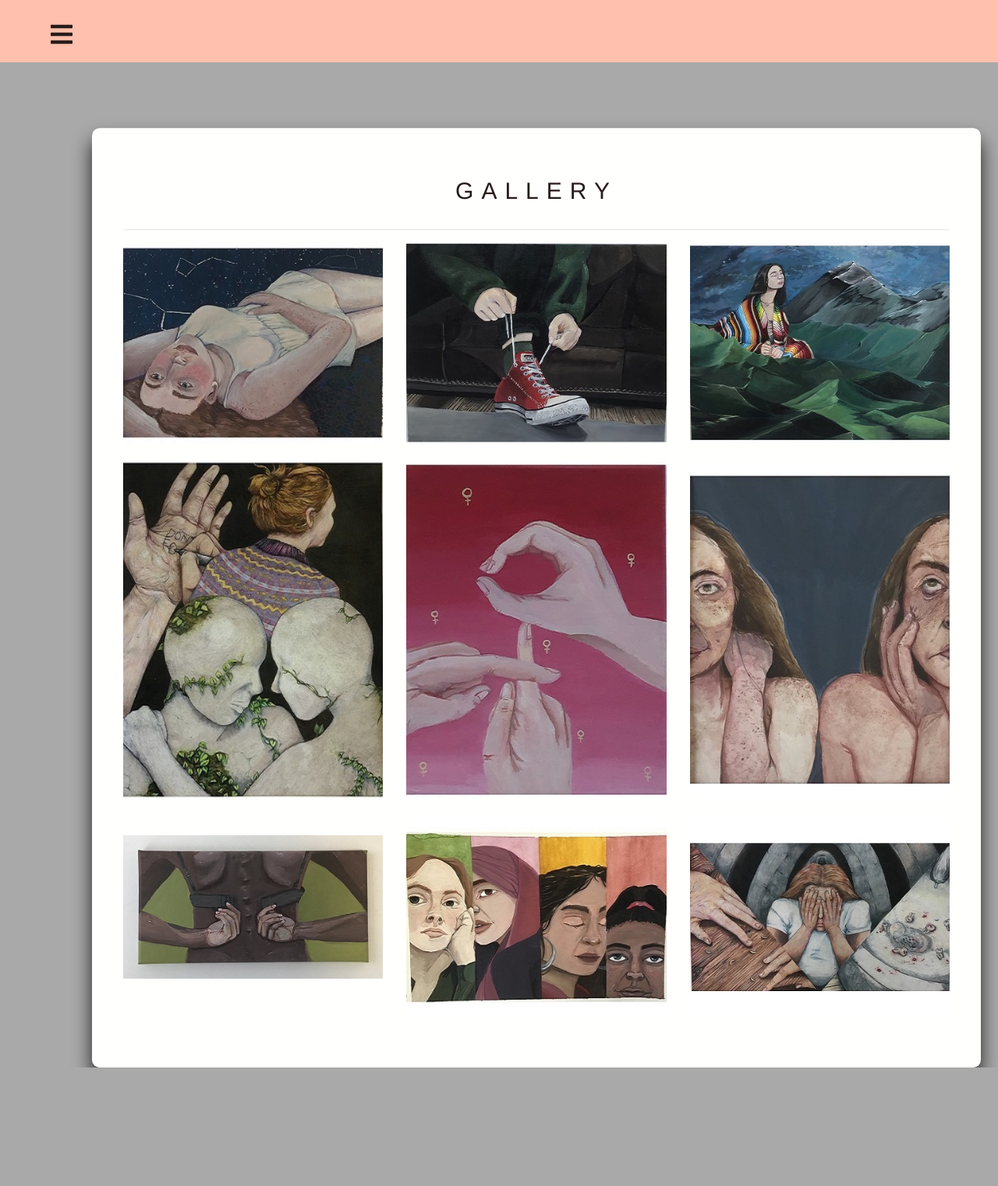
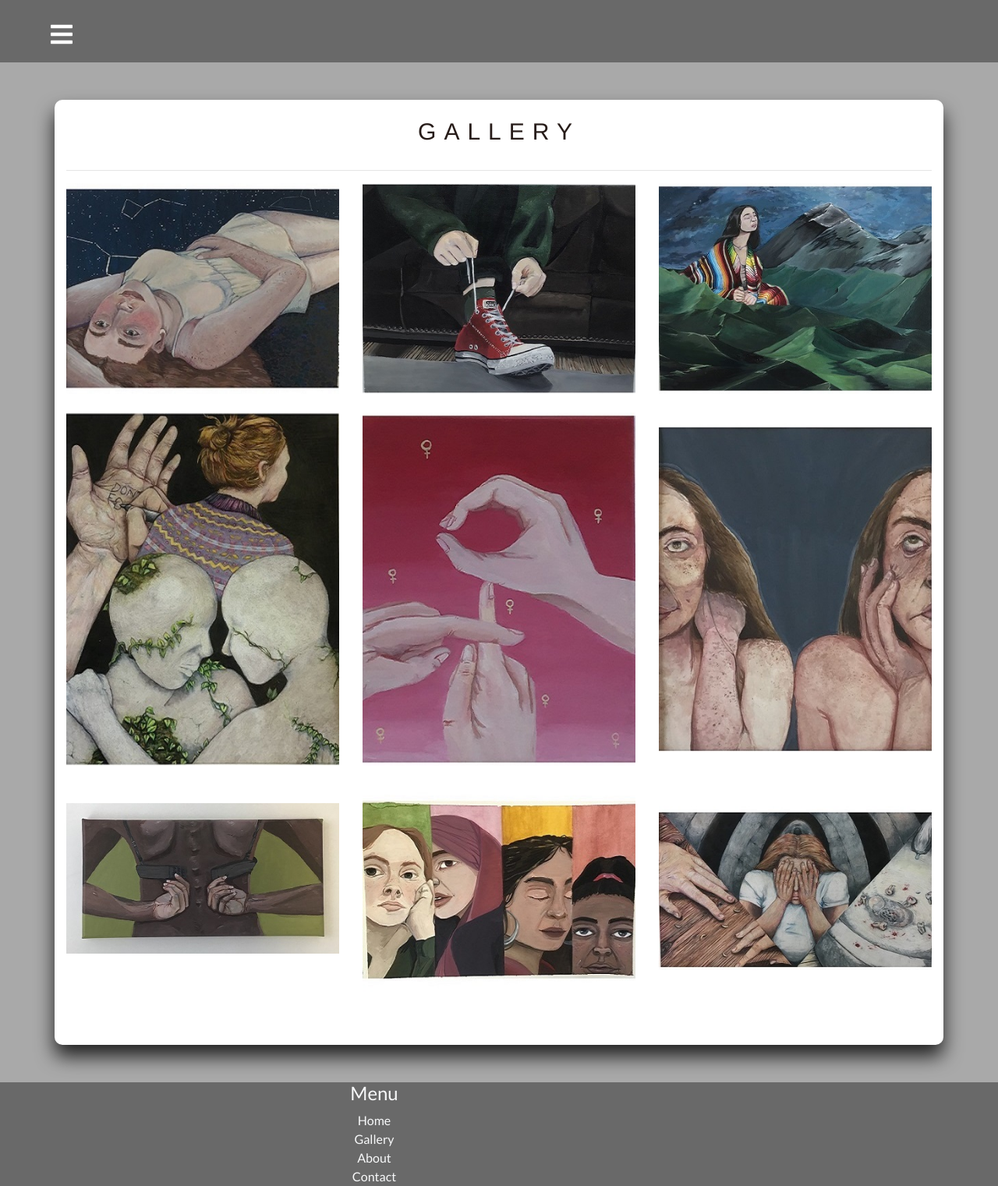
Before and after one commit to dgreeott/zoe-mazurk, a React (Create React App) app: page /gallery in a window 1280 px wide. Shown: the whole page at 78% size. Before the commit the page ends 1369 px from the top, so only its background shows below. Built offline with nearby package versions, Linux system fonts and the light colour scheme; no server answers.

Commit message:
Changed the Website Colors

```diff
--- a/src/components/Navbar/Navbar.css
+++ b/src/components/Navbar/Navbar.css
@@ -1,6 +1,6 @@
 .nameText {
     text-decoration: none;
-    color: #271c19;
+    color: #ffffff;
     display: flex;
     align-items: center;
     padding: 16px 16px;
@@ -23,7 +23,7 @@
 
 
 .navbar{
-    background-color: #ffc0ad;
+    background-color: #696969;
     height: 80px;
     display: flex;
     justify-content: flex-start;
@@ -31,7 +31,7 @@
 }
 
 .nav-menu {
-    background-color: #ffc0ad;
+    background-color: #696969;
     width: 250px;
     height: 100vh;
     display: flex;
@@ -59,7 +59,7 @@
 
 .nav-text a{
     text-decoration: none;
-    color: #271c19;
+    color: #ffffff;
     font-size: 18px;
     width: 95%;
     height: 100%;
@@ -78,7 +78,7 @@
 }
 
 .navbar-toggle {
-    background-color: #ffc0ad;
+    background-color: #696969;
     width: 100%;
     height: 80px;
     display: flex;
--- a/src/components/Navbar/Navbar.js
+++ b/src/components/Navbar/Navbar.js
@@ -14,7 +14,7 @@ export default function Navbar() {
 
   return (
     <>
-      <IconContext.Provider value={{ color: "#271c19" }}>
+      <IconContext.Provider value={{ color: "#ffffff" }}>
         <div className="navbar sticky-top">
           <div className="col-sm-3">
             <Link to="#" className="menu-bars">
--- a/src/css/App.css
+++ b/src/css/App.css
@@ -30,6 +30,15 @@ div.section {
   position: relative;
 }
 
+.container {
+  background-color: #ffffff;
+  border-radius: 10px;
+  box-shadow: 0 15px 25px rgba(0, 0, 0, 0.8);
+  margin: auto auto;
+  padding-bottom: 40px;
+}
+
+/*
 .container  {
 
   background-color: #fffffe;
@@ -42,6 +51,33 @@ div.section {
   top: 50%;
   left: 50%;
   transform: translate(-50%, 3%);
+}
+*/
+
+/* Styls for the list (Home, Project, About, Contact)*/
+ul.headerList {
+  list-style-type: none;
+  margin: 0;
+  padding: 0;
+  overflow: hidden;
+}
+
+li.header {
+  display: inline;
+  float: center;
+  color: #271c19;
+}
+
+.header li a {
+  display: block;
+  color: #271c19;
+  text-align: center;
+  padding: 16px;
+  text-decoration: none;
+}
+
+.header li a:hover {
+  background-color: #271c19;
 }
 
 /* ---------- Home Page Styles ---------- */
@@ -79,31 +115,7 @@ div.row {
   justify-content: center;
 }
 
-/* Styls for the list (Home, Project, About, Contact)*/
-ul.headerList {
-  list-style-type: none;
-  margin: 0;
-  padding: 0;
-  overflow: hidden;
-}
 
-li.header {
-  display: inline;
-  float: center;
-  color: #271c19;
-}
-
-.header li a {
-  display: block;
-  color: #271c19;
-  text-align: center;
-  padding: 16px;
-  text-decoration: none;
-}
-
-.header li a:hover {
-  background-color: #271c19;
-}
 
 /* ---------- Gallery Page Styles ---------- */
 @import "~react-image-gallery/styles/css/image-gallery.css";
@@ -232,3 +244,30 @@ div.section {
 .col-log {
   min-width: 100%;
 }
+
+/* ---------- Footer Styles ---------- */
+footer {
+  background-color: #696969;
+  color: #271c19;
+}
+
+a.icons-footer:link
+{
+ color: #271c19;
+ text-decoration: none;
+}
+a.icons-footer:visited
+{
+ color: #271c19;
+ text-decoration: none;
+}
+a.icons-footer:hover
+{
+ color: #271c19;
+ text-decoration: none;
+}
+a.icons-footer:active
+{
+ color: #271c19;
+ text-decoration: none;
+}
--- a/src/pages/About.js
+++ b/src/pages/About.js
@@ -1,6 +1,7 @@
 import React, { Component } from "react";
 import "../css/App.css";
 
+import Footer from '../pages/Footer';
 import Zoe from "../img/ZoeMazurk.jpg";
 
 
@@ -10,8 +11,8 @@ class About extends Component {
     return (
       <>
         <div className="section">
-          <div className="container">
-            <div className="row">
+          <div className="container mt-5 mb-5">
+            <div className="row mt-4">
               <h1>A Little About Me</h1>
             </div>
             <hr className="mt-2"></hr>
@@ -39,7 +40,9 @@ class About extends Component {
               </div>
             </div>
           </div>
+          <Footer />
         </div>
+
       </>
     );
   }
--- a/src/pages/Contact.js
+++ b/src/pages/Contact.js
@@ -1,5 +1,7 @@
 import React from "react";
 import ContactForm from "../contact/index";
+
+import Footer from "../pages/Footer";
 
 import "../css/App.css";
 
@@ -7,7 +9,7 @@ const Contact = () => {
   return (
     <>
       <div className="section">
-        <div className="container">
+        <div className="container mt-5 mb-5">
           <div className="row">
             <h1>Contact</h1>
           </div>
@@ -17,6 +19,7 @@ const Contact = () => {
           </div>
         </div>
       </div>
+      <Footer />
     </>
   );
 };
--- /dev/null
+++ b/src/pages/Footer.js
@@ -0,0 +1,68 @@
+import React, { Component } from "react";
+import "../css/App.css";
+
+class Footer extends Component {
+  render() {
+    return (
+      <footer className="text-center text-lg-start">
+        <div className="container-fluid">
+          <div className="row">
+            <div className="col-lg-3 col-md-6 mb-md-0">
+              <h4 className="text-light">Menu</h4>
+              <ul className="list-unstyled mb-0">
+                <li>
+                  <a href="/" className="text-light">
+                    Home
+                  </a>
+                </li>
+                <li>
+                  <a href="/gallery" className="text-light">
+                    Gallery
+                  </a>
+                </li>
+                <li>
+                  <a href="/about" className="text-light">
+                    About
+                  </a>
+                </li>
+                <li>
+                  <a href="/contact" className="text-light">
+                    Contact
+                  </a>
+                </li>
+                <li>
+                  <a href="#!" className="text-light">
+                    <a
+                      className="icons-footer"
+                      href="mailto:drake.greeott@gmail.com"
+                      target="__blank"
+                    >
+                      <i class="fas fa-envelope"></i>
+                    </a>
+                    <a
+                      className="icons-footer"
+                      href="https://www.linkedin.com/in/drakegreeott/"
+                      target="__blank"
+                    >
+                      <i class="fab fa-linkedin"></i>
+                    </a>
+                    <a
+                      className="icons-footer"
+                      href="https://github.com/dgreeott"
+                      target="__blank"
+                    >
+                      <i class="fab fa-github"></i>
+                    </a>
+                  </a>
+                </li>
+              </ul>
+            </div>
+            <div className="col-lg-3 col-md-6 mb-md-0"></div>
+          </div>
+        </div>
+      </footer>
+    );
+  }
+}
+
+export default Footer;
--- a/src/pages/Gallery.js
+++ b/src/pages/Gallery.js
@@ -1,4 +1,5 @@
 import React from "react";
+import Footer from "../pages/Footer";
 
 import Image1 from "../img/ZoePeople8_400X400.jpg";
 import Image2 from "../img/ZoePeople5_400X400.jpg";
@@ -100,7 +101,7 @@ function Gallery() {
   return (
     <>
       <div className="section">
-        <div className="container m-5">
+        <div className="container mt-5 mb-5">
           <div className="row">
             <h1 className="text-center m-4">Gallery</h1>
           </div>
@@ -131,6 +132,7 @@ function Gallery() {
           </div>
         </div>
       </div>
+      <Footer />
     </>
   );
 }
```
Also changed, not shown: src/components/App.js (+8 -7 lines), 1 other file (tests, documents, lock files or other folders).
